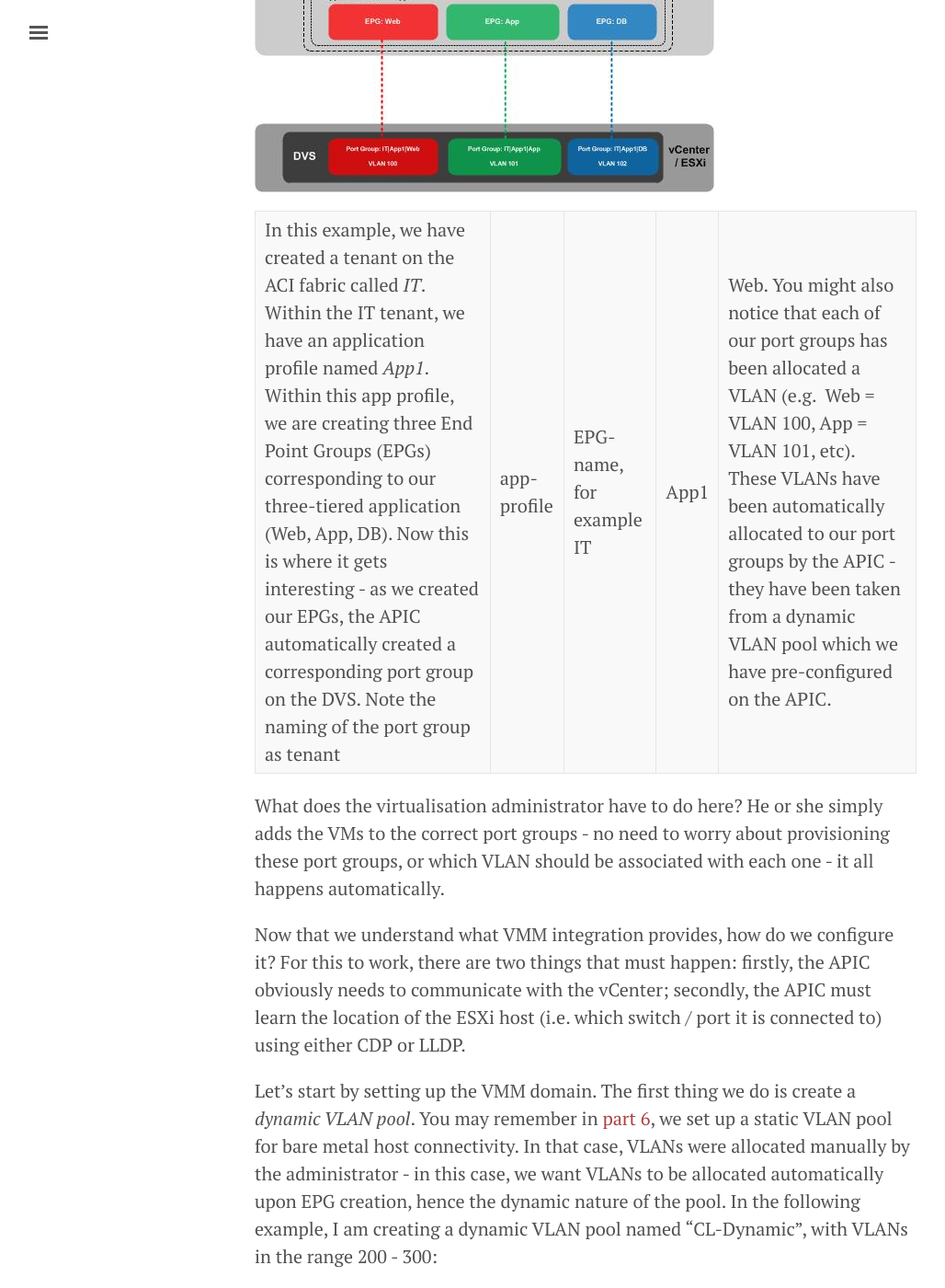
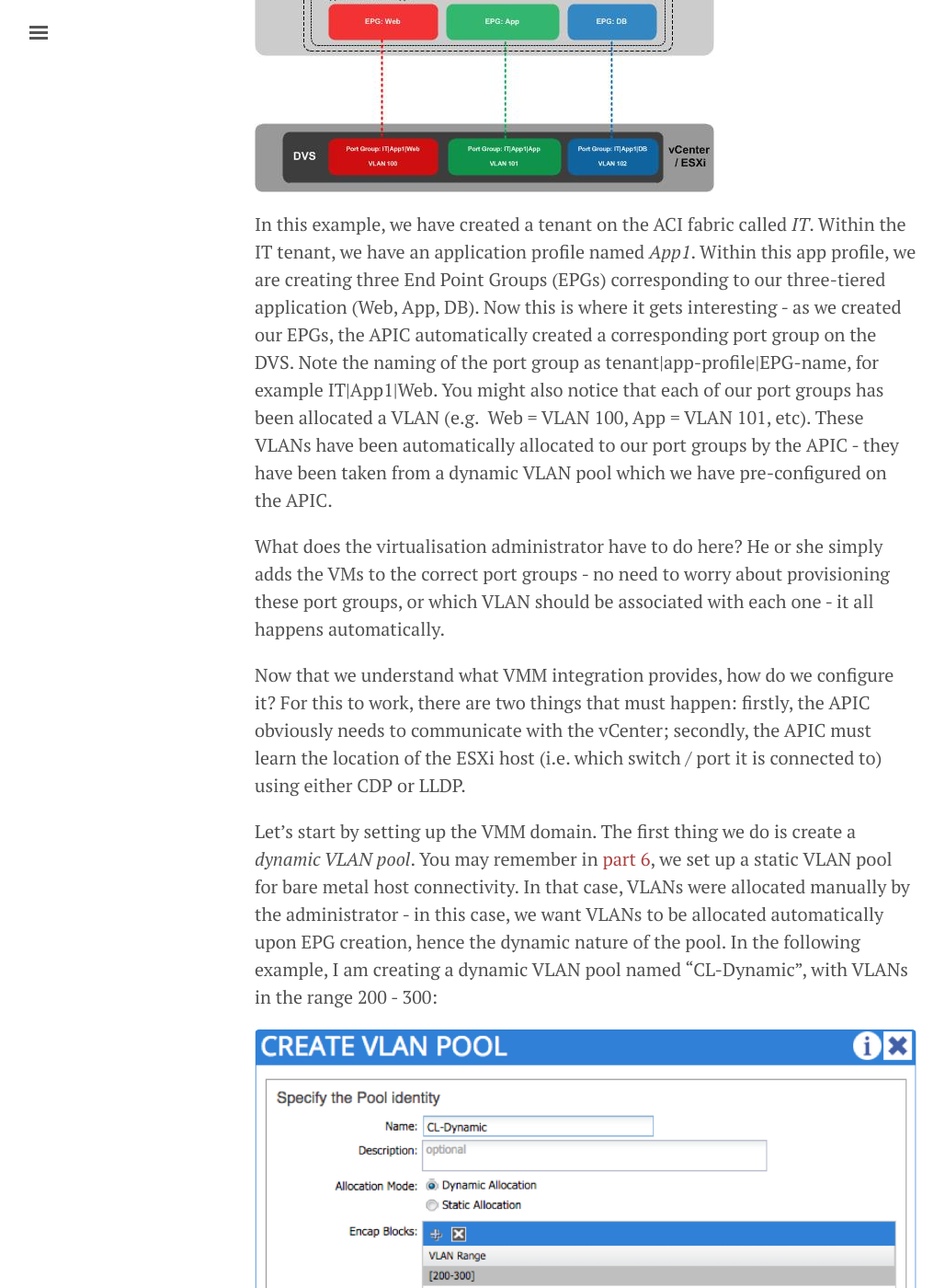
Before and after one commit to Araffe/araffe.github.io, a Jekyll site: the page built from _posts/2015-02-27-learning-aci-part-8-vmm-integration.markdown, in a window 1280 px wide and 1400 px high, scrolled down 1816 px. Shown: the whole window at 92% size, without its empty margins (3-1031 px from the left). Built offline with Jekyll 4.4.1, drawn with Linux system fonts in a browser that asks for light colours; some of the changed lines change nothing that is shown.

Commit message:
Escape pipes

```diff
--- a/_posts/2015-02-27-learning-aci-part-8-vmm-integration.markdown
+++ b/_posts/2015-02-27-learning-aci-part-8-vmm-integration.markdown
@@ -47,7 +47,7 @@ So how does this work? Fundamentally, configuring VMM integration from ACI resul
 
 [![VMM-Integration]({{ site.baseurl }}/img/2015/02/vmm-integration1.jpg)]({{ site.baseurl }}/img/2015/02/vmm-integration1.jpg)
 
-In this example, we have created a tenant on the ACI fabric called _IT_. Within the IT tenant, we have an application profile named _App1_. Within this app profile, we are creating three End Point Groups (EPGs) corresponding to our three-tiered application (Web, App, DB). Now this is where it gets interesting - as we created our EPGs, the APIC automatically created a corresponding port group on the DVS. Note the naming of the port group as {% raw %}tenant|app-profile|EPG-name{% endraw %}, for example {% raw %}IT|App1|Web{% endraw %}. You might also notice that each of our port groups has been allocated a VLAN (e.g.  Web = VLAN 100, App = VLAN 101, etc). These VLANs have been automatically allocated to our port groups by the APIC - they have been taken from a dynamic VLAN pool which we have pre-configured on the APIC.
+In this example, we have created a tenant on the ACI fabric called _IT_. Within the IT tenant, we have an application profile named _App1_. Within this app profile, we are creating three End Point Groups (EPGs) corresponding to our three-tiered application (Web, App, DB). Now this is where it gets interesting - as we created our EPGs, the APIC automatically created a corresponding port group on the DVS. Note the naming of the port group as tenant\|app-profile\|EPG-name, for example IT\|App1\|Web. You might also notice that each of our port groups has been allocated a VLAN (e.g.  Web = VLAN 100, App = VLAN 101, etc). These VLANs have been automatically allocated to our port groups by the APIC - they have been taken from a dynamic VLAN pool which we have pre-configured on the APIC.
 
 What does the virtualisation administrator have to do here? He or she simply adds the VMs to the correct port groups - no need to worry about provisioning these port groups, or which VLAN should be associated with each one - it all happens automatically.
 
```
